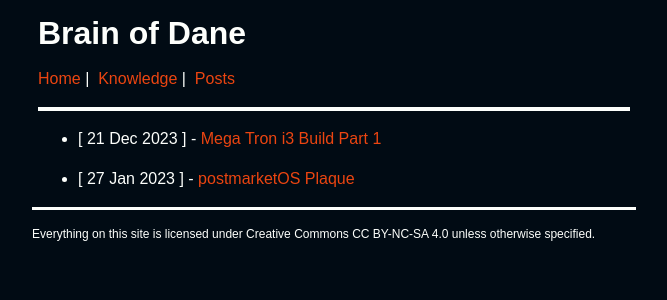
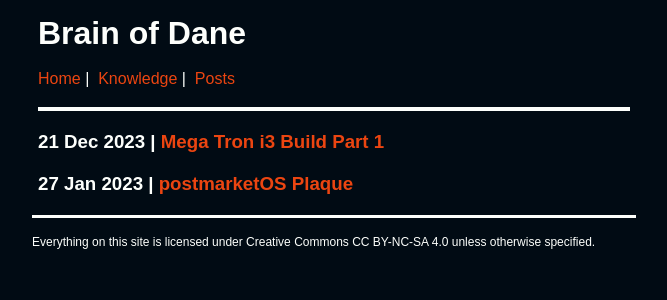
Before and after one commit to dahenson/dahenson.github.io, a Jekyll site: the page built from posts.html, in a window 1280 px wide. Shown: the top 300 px of the page, without its empty margins (306-973 px from the left). Built offline with Jekyll 4.4.1, drawn with Linux system fonts in a browser that asks for light colours.

Commit message:
Update the posts page

```diff
--- a/posts.html
+++ b/posts.html
@@ -2,11 +2,13 @@
 layout: default
 ---
 
-<section>
+<section class="post-list">
   <!-- Post list -->
   {% for post in site.posts %}
-  <ul>
-    <li>[ {{ post.date | date_to_string }} ] - <a href="{{ post.url }}" aria-label="Link to post">{{ post.title }}</a></li>
-  </ul>
+  <div>
+    <h3>
+      {{ post.date | date_to_string }} | <a href="{{ post.url }}" aria-label="Link to post">{{ post.title }}</a>
+    </h3>
+  </div>
   {% endfor %}
 </section>
```
